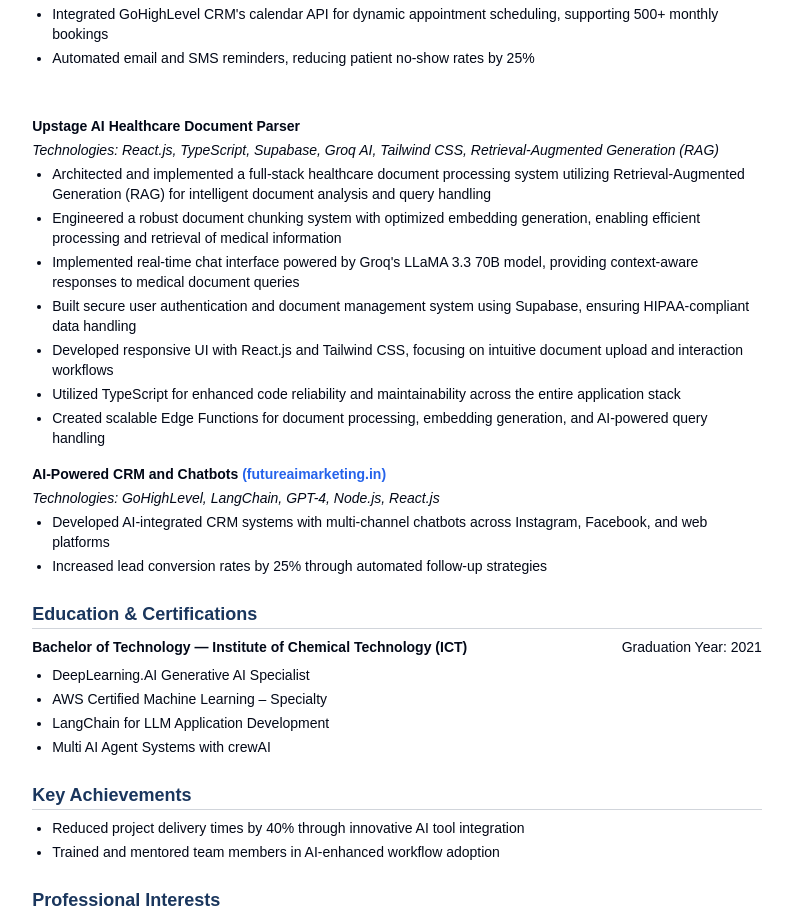
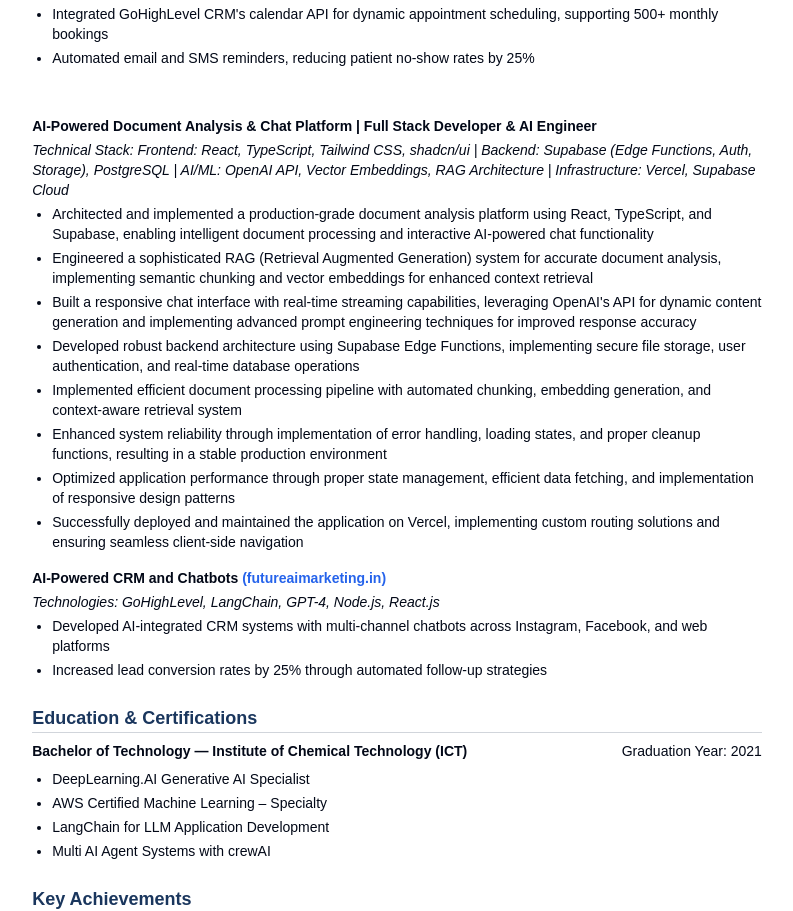
Before and after one commit to PritamPatil2603/Pritam_AI_CV, a React (Vite) app: page / in a window 1280 px wide. Shown: the part 988-1899 px from the top of the page, without its empty margins (243-1036 px from the left). Built offline with nearby package versions, Linux system fonts and the light colour scheme.

Commit message:
Update Upstage AI project details
Updated the title, technologies, and description of the "Upstage AI Healthcare Document Parser" project in the Key Projects section to reflect the new information provided in the prompt.

```diff
--- a/src/pages/Index.tsx
+++ b/src/pages/Index.tsx
@@ -1,4 +1,3 @@
-
 import React from 'react';
 
 const Index = () => {
@@ -94,17 +93,20 @@ const Index = () => {
 
         <div className="mb-4">
           <h3 className="font-semibold text-sm mb-1">
-            Upstage AI Healthcare Document Parser
+            AI-Powered Document Analysis & Chat Platform | Full Stack Developer & AI Engineer
           </h3>
-          <p className="text-sm italic mb-1">Technologies: React.js, TypeScript, Supabase, Groq AI, Tailwind CSS, Retrieval-Augmented Generation (RAG)</p>
+          <p className="text-sm italic mb-1">
+            Technical Stack: Frontend: React, TypeScript, Tailwind CSS, shadcn/ui | Backend: Supabase (Edge Functions, Auth, Storage), PostgreSQL | AI/ML: OpenAI API, Vector Embeddings, RAG Architecture | Infrastructure: Vercel, Supabase Cloud
+          </p>
           <ul className="text-sm list-disc pl-5 space-y-1">
-            <li>Architected and implemented a full-stack healthcare document processing system utilizing Retrieval-Augmented Generation (RAG) for intelligent document analysis and query handling</li>
-            <li>Engineered a robust document chunking system with optimized embedding generation, enabling efficient processing and retrieval of medical information</li>
-            <li>Implemented real-time chat interface powered by Groq's LLaMA 3.3 70B model, providing context-aware responses to medical document queries</li>
-            <li>Built secure user authentication and document management system using Supabase, ensuring HIPAA-compliant data handling</li>
-            <li>Developed responsive UI with React.js and Tailwind CSS, focusing on intuitive document upload and interaction workflows</li>
-            <li>Utilized TypeScript for enhanced code reliability and maintainability across the entire application stack</li>
-            <li>Created scalable Edge Functions for document processing, embedding generation, and AI-powered query handling</li>
+            <li>Architected and implemented a production-grade document analysis platform using React, TypeScript, and Supabase, enabling intelligent document processing and interactive AI-powered chat functionality</li>
+            <li>Engineered a sophisticated RAG (Retrieval Augmented Generation) system for accurate document analysis, implementing semantic chunking and vector embeddings for enhanced context retrieval</li>
+            <li>Built a responsive chat interface with real-time streaming capabilities, leveraging OpenAI's API for dynamic content generation and implementing advanced prompt engineering techniques for improved response accuracy</li>
+            <li>Developed robust backend architecture using Supabase Edge Functions, implementing secure file storage, user authentication, and real-time database operations</li>
+            <li>Implemented efficient document processing pipeline with automated chunking, embedding generation, and context-aware retrieval system</li>
+            <li>Enhanced system reliability through implementation of error handling, loading states, and proper cleanup functions, resulting in a stable production environment</li>
+            <li>Optimized application performance through proper state management, efficient data fetching, and implementation of responsive design patterns</li>
+            <li>Successfully deployed and maintained the application on Vercel, implementing custom routing solutions and ensuring seamless client-side navigation</li>
           </ul>
         </div>
 
```
